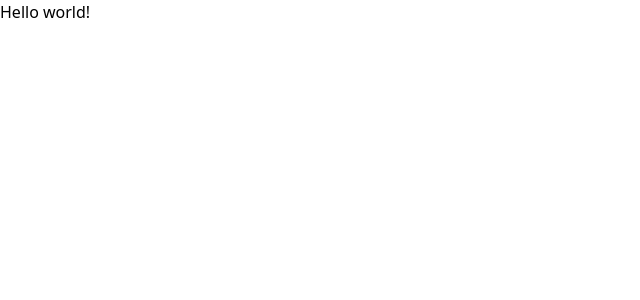
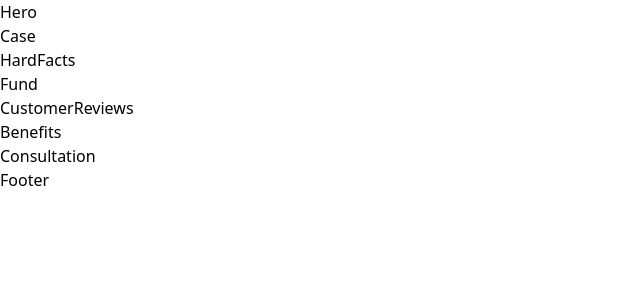
Before and after one commit to dennismzia/TradeSkill, a React (Vite) app: page / in a window 1280 px wide. Shown: the top 300 px of the page, without its empty margins (0-640 px from the left). Built offline with nearby package versions, Linux system fonts and the light colour scheme; a web font is replaced by a local one.

Commit message:
added section skeleton

```diff
--- a/src/App.jsx
+++ b/src/App.jsx
@@ -1,7 +1,41 @@
-export default function App() {
-  return (
-    <h1 className="text-3xl font-bold underline">
-      Hello world!
-    </h1>
-  )
-}
+import React from 'react'
+
+const App = () => (
+  <main>
+
+  <section>
+    Hero
+  </section>
+
+  <section>
+    Case
+  </section>
+
+  <section>
+    HardFacts
+  </section>
+
+  <section>
+    Fund
+  </section>
+
+  <section>
+    CustomerReviews
+  </section>
+
+  <section>
+    Benefits
+  </section>
+
+  <section>
+    Consultation
+  </section>
+
+  <section>
+    Footer
+  </section>
+
+  </main>
+)
+
+export default App
```
